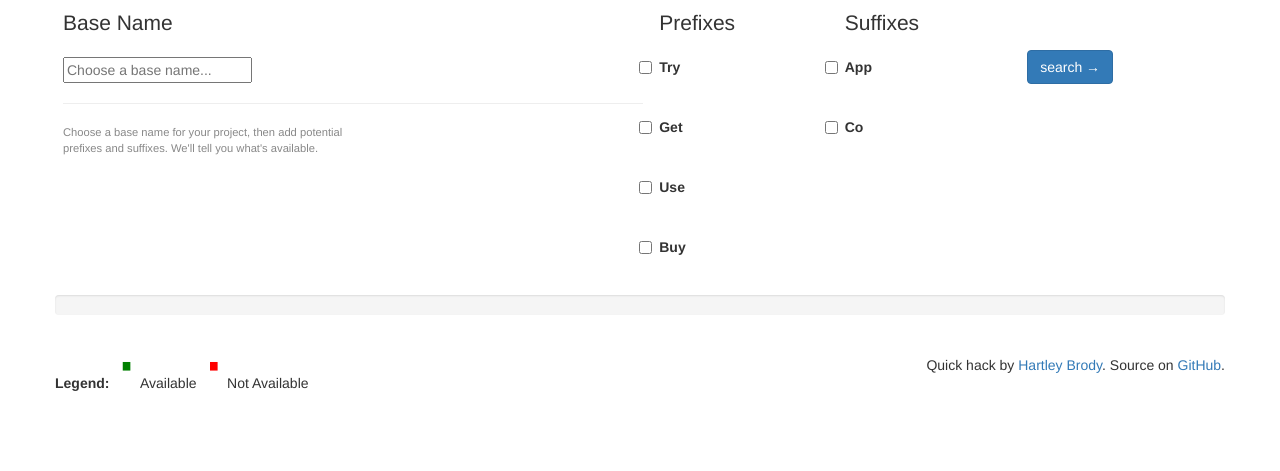
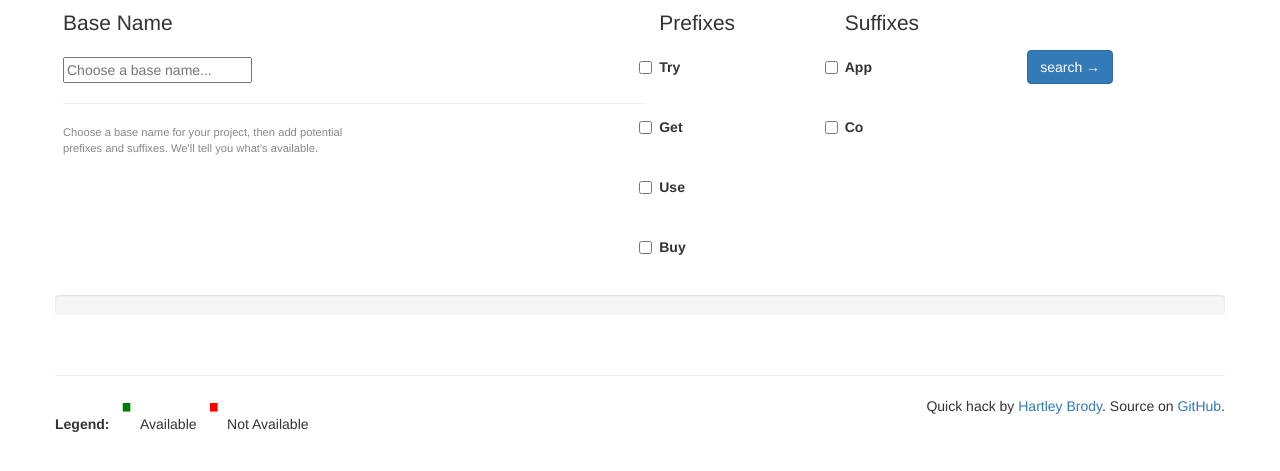
Before and after one commit to hartleybrody/naming, a Flask app: page / in a window 1280 px wide. Shown: the part 120-591 px from the top of the page. Run offline with Flask 2, Linux system fonts and the light colour scheme; some libraries are stand-ins or nearby versions.

Commit message:
a bit more spacing

```diff
--- a/templates/homepage.html
+++ b/templates/homepage.html
@@ -85,6 +85,12 @@
                     <table id="results-table" class="table">
                         <tr></tr>
                     </table>
+                </div>
+            </div><!--.row-->
+
+            <div class="row">
+                <div class="span8 offset2">
+                    <hr />
                 </div>
             </div><!--.row-->
 
```
